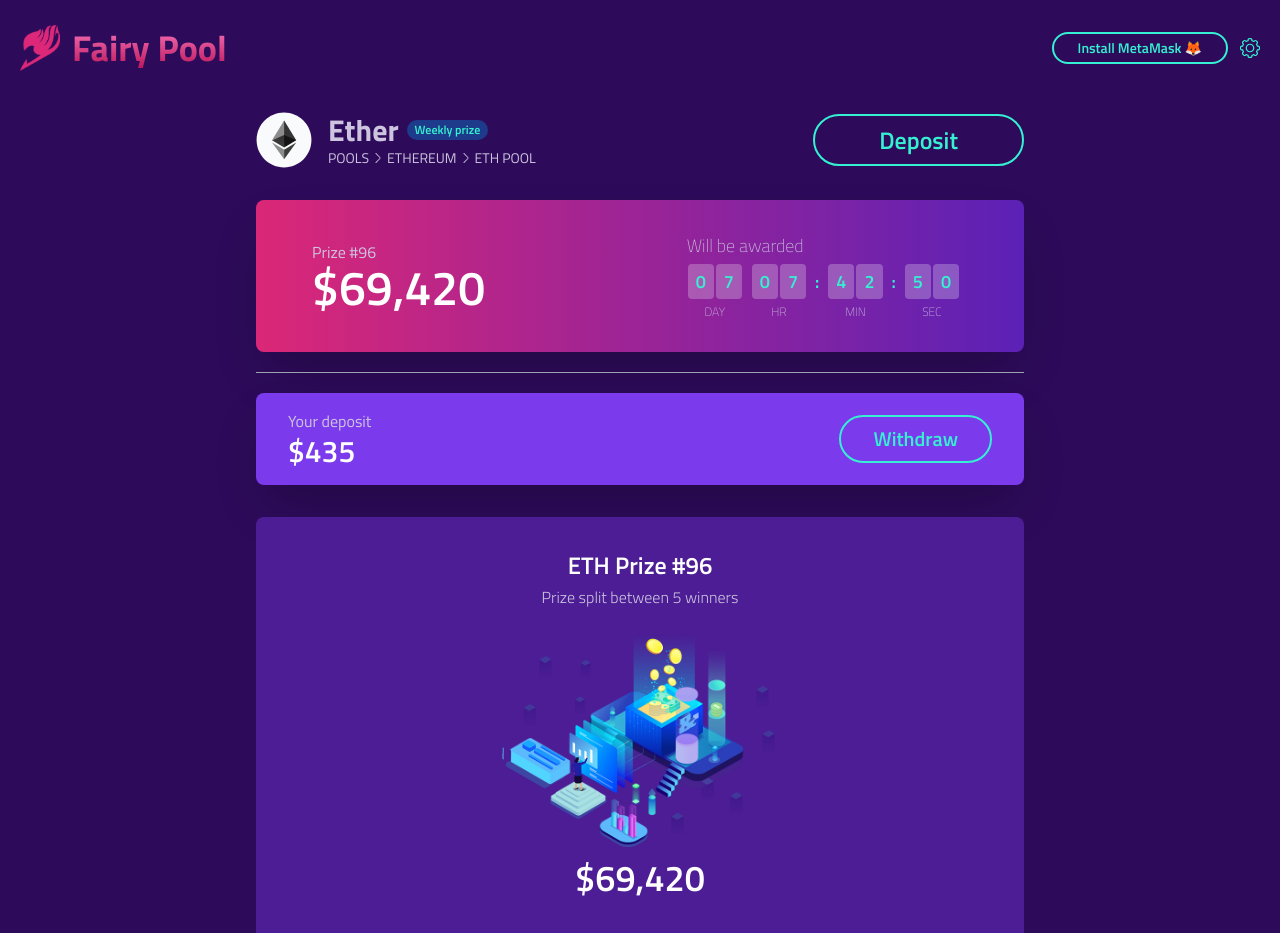
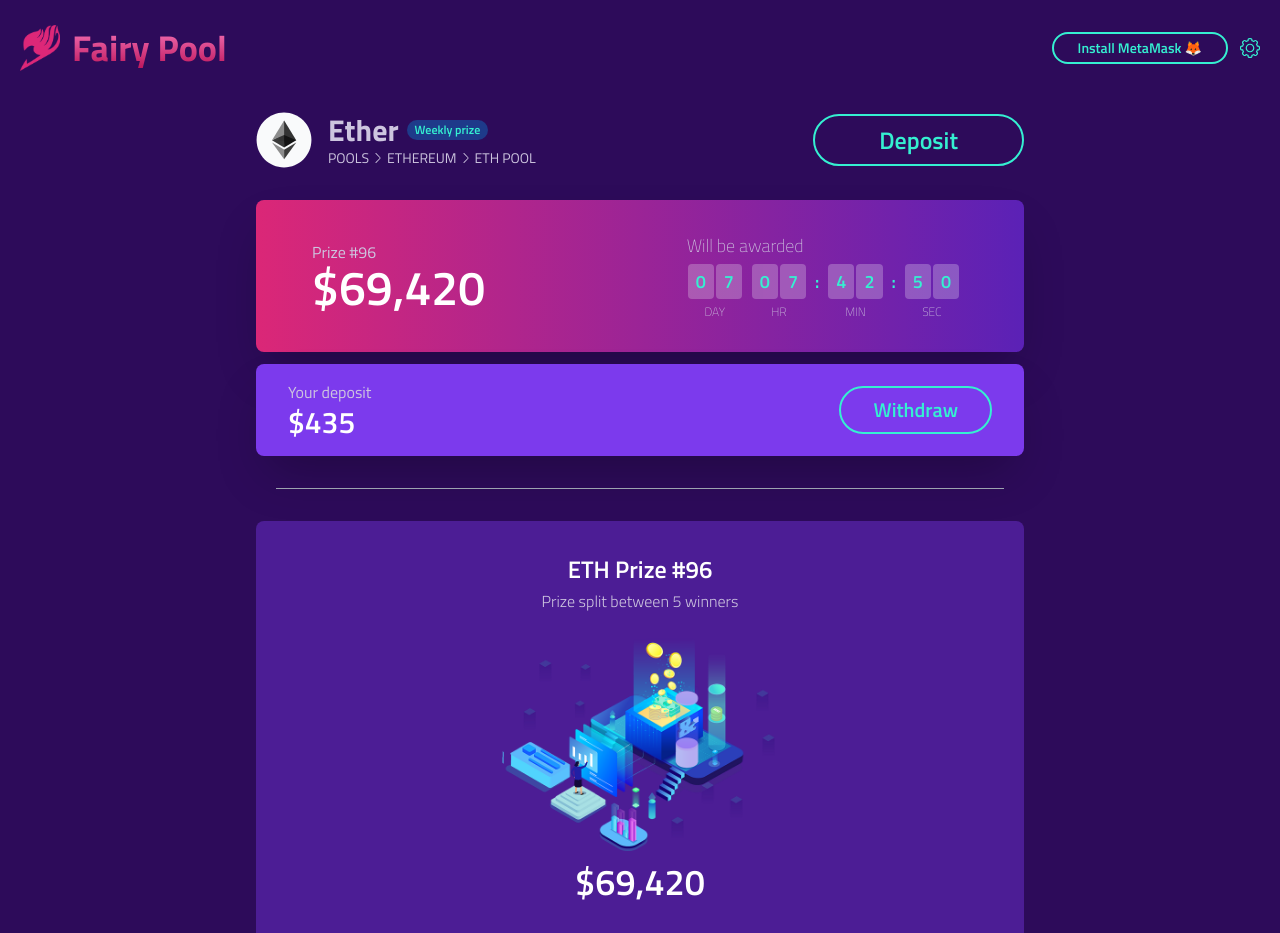
Before and after one commit to DEFI-POOL/fairy-pool-FE, a React (Create React App) app: page / in a window 1280 px wide. Shown: the top 933 px of the page. Built offline with nearby package versions, Linux system fonts and the light colour scheme.

Commit message:
Main page layout edit

```diff
--- a/src/App.js
+++ b/src/App.js
@@ -107,10 +107,7 @@
             </div>
           </div>
         </div>
-        <div className="my-5 bg-clip-border bg-gray-400">
-          <hr className="border-opacity-0" />
-        </div>
-        <div className="rounded-lg shadow-2xl px-8 py-4 flex justify-between items-center bg-purple-600">
+        <div className="rounded-lg mt-3 shadow-2xl px-8 py-4 flex justify-between items-center bg-purple-600">
           <div>
             <div className="text-secondary">Your deposit</div>
             <div className="text-white text-3xl font-semibold">$435</div>
@@ -125,7 +122,10 @@
             Withdraw
           </div>
         </div>
-        <div className="mt-8 rounded-lg bg-purple-900 p-8">
+        <div className="my-8 mx-5 bg-clip-border bg-gray-400">
+          <hr className="border-opacity-0" />
+        </div>
+        <div className="rounded-lg bg-purple-900 p-8">
           <div className="text-white text-center font-semibold text-2xl mb-1">
             ETH Prize #96
           </div>
```
